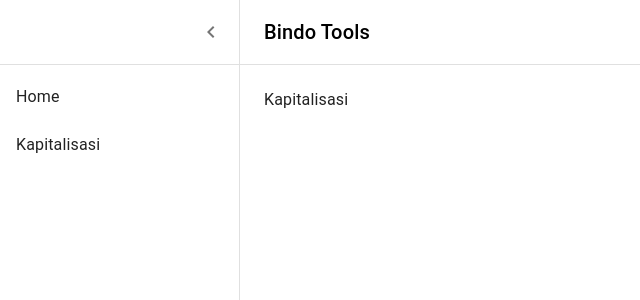
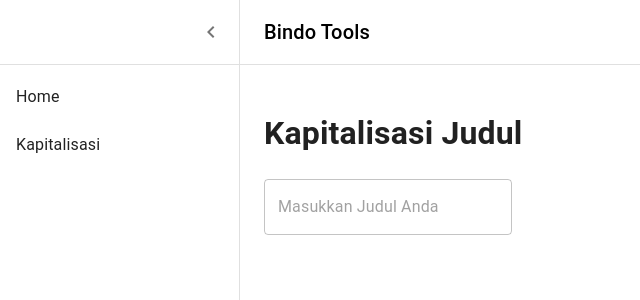
Before and after one commit to hanifaudah/bindo-tools, a React (Create React App) app: page /kapitalisasi in a window 1280 px wide. Shown: the top 300 px of the page, without its empty margins (0-640 px from the left). Built offline with nearby package versions, Linux system fonts and the light colour scheme.

Commit message:
feat: implement kapitalisasi

```diff
--- a/src/components/Kapitalisasi/index.js
+++ b/src/components/Kapitalisasi/index.js
@@ -1,9 +1,57 @@
+import { useState } from "react";
 import styled from "styled-components";
+import TextField from "@mui/material/TextField";
 
 const CSS = styled.div``;
 
+const capitalize = (word) =>
+  word[0].toUpperCase() + word.slice(1).toLowerCase();
+
+const formatTitle = (str) => {
+  let words = str.split(" ");
+  words = words.map((word, idx) => {
+    try {
+      // Tangani perulangan kata
+      const splitted = word.split("-");
+      if (splitted.length > 1) {
+        splitted[0] = capitalize(splitted[0]);
+        if (splitted[0].toLowerCase() === splitted[1].toLowerCase()) {
+          splitted[1] = capitalize(splitted[1]);
+        } else {
+          splitted[1] = splitted[1].toLowerCase();
+        }
+        return splitted.join("-");
+      }
+
+      // Tangani kata tugas
+      const kataTugas = ["di", "ke", "dari", "dan", "yang", "untuk"];
+      if (idx > 0 && kataTugas.includes(word.toLowerCase())) {
+        return word.toLowerCase();
+      }
+
+      return capitalize(word);
+    } catch (error) {
+      return word;
+    }
+  });
+  return words.join(" ");
+};
+
 const Kapitalisasi = () => {
-  return <CSS>Kapitalisasi</CSS>;
+  const [judul, setJudul] = useState("");
+
+  return (
+    <CSS>
+      <h1>Kapitalisasi Judul</h1>
+      <TextField
+        id="outlined-basic"
+        variant="outlined"
+        placeholder="Masukkan Judul Anda"
+        value={formatTitle(judul)}
+        onChange={(el) => setJudul(el.target.value)}
+      />
+    </CSS>
+  );
 };
 
 export default Kapitalisasi;
```
